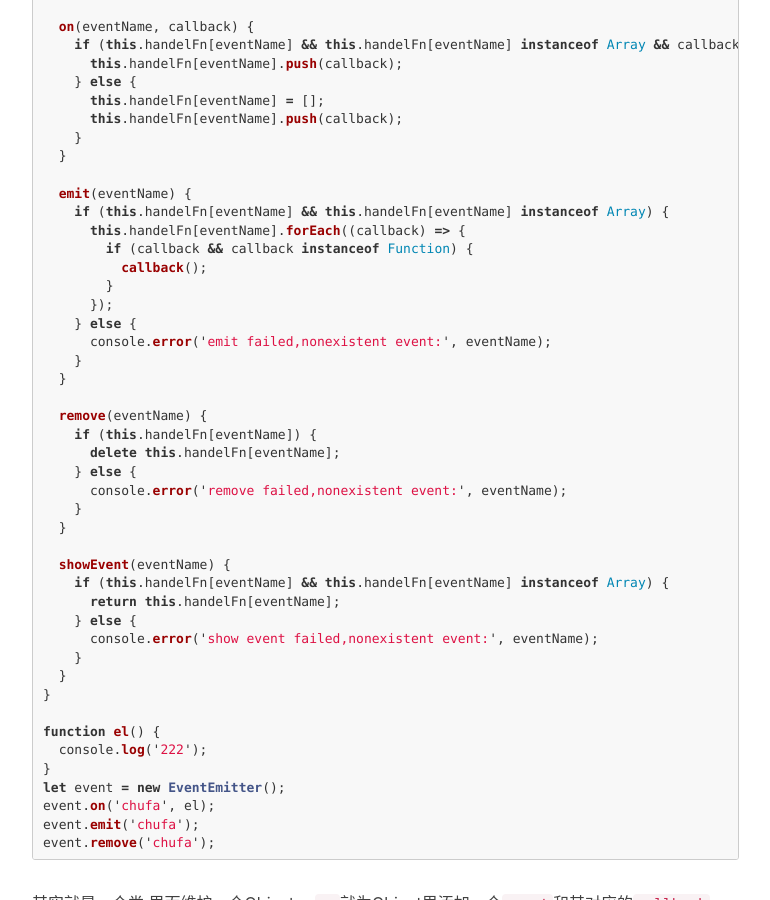
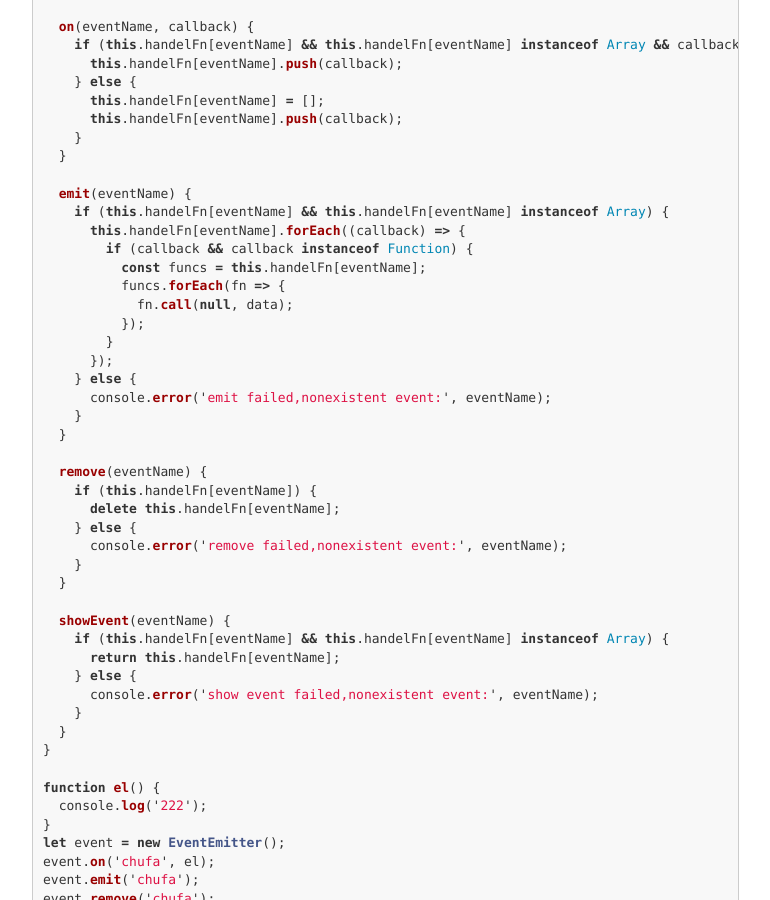
Before and after one commit to DimaLiLongJi/My-Blog, a Jekyll site: the page built from _posts/2018-04-27-javascript-自定义事件&&观察者模式.markdown, in a window 1280 px wide and 900 px high, scrolled down 912 px. Shown: the whole window, without its empty margins (233-1003 px from the left). Built offline with Jekyll 4.4.1, drawn with Linux system fonts in a browser that asks for light colours; nearby versions of some CDN libraries; comment, search, counter and statistics services are not loaded.

```diff
--- a/_posts/2018-04-27-javascript-自定义事件&&观察者模式.markdown
+++ b/_posts/2018-04-27-javascript-自定义事件&&观察者模式.markdown
@@ -39,7 +39,10 @@
     if (this.handelFn[eventName] && this.handelFn[eventName] instanceof Array) {
       this.handelFn[eventName].forEach((callback) => {
         if (callback && callback instanceof Function) {
-          callback();
+          const funcs = this.handelFn[eventName];
+          funcs.forEach(fn => {
+            fn.call(null, data);
+          });
         }
       });
     } else {
```
